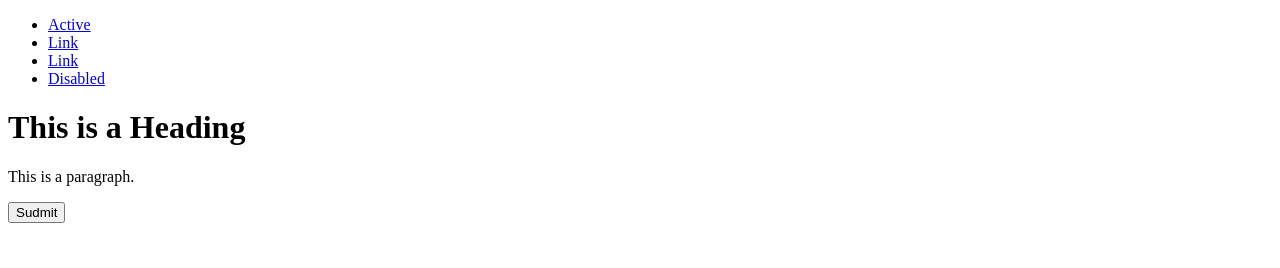
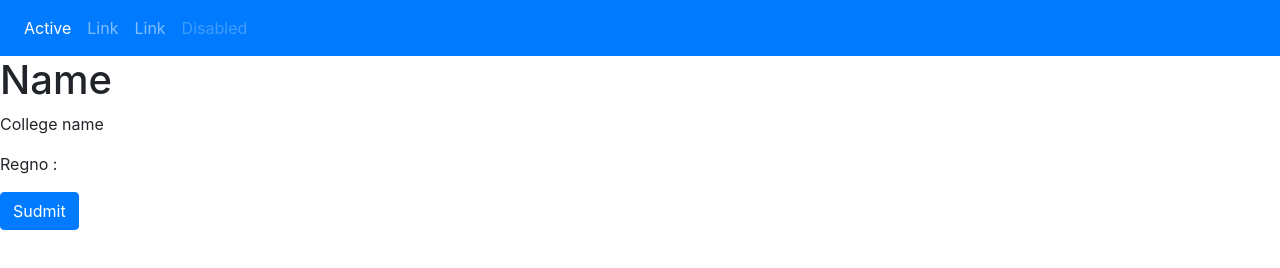
Before and after one commit to manugroot/manu-home1, a website: page public/htmls/index.html in a window 1280 px wide. Drawn offline with nearby package versions, Linux system fonts and the light colour scheme; files that its build step writes are made by us from their sources; files whose address does not match are found by name.

Commit message:
home product

```diff
--- a/public/htmls/index.html
+++ b/public/htmls/index.html
@@ -3,6 +3,8 @@
 <head>
 <title>Home Website</title>
 <link rel="shortcut icon" href="images/monitor.ico">
+<link rel="stylesheet" href="https://cdnjs.cloudflare.com/ajax/libs/twitter-bootstrap/4.4.1/css/bootstrap.min.css" />
+<link rel="stylesheet" href="https://cdnjs.cloudflare.com/ajax/libs/font-awesome/5.11.2/css/all.min.css" />
 <link rel="stylesheet" href="css/site.css">
 
 </head>
@@ -27,12 +29,15 @@
 		</nav>
 
 
-<h1>This is a Heading</h1>
-<p>This is a paragraph.</p>
+<h1 id="h1">Name</h1>
+<p id="clg">College name</p>
+<p id="rengno">Regno :</p>
 
 
 <input class="btn btn-primary" type="button" value="Sudmit"></input>
 
+<script src="https://cdnjs.cloudflare.com/ajax/libs/jquery/3.4.1/jquery.min.js"></script>
+<script src="https://cdnjs.cloudflare.com/ajax/libs/twitter-bootstrap/4.4.1/js/bootstrap.min.js"></script>
 
 <script src="js/site.js"></script>
 </body>
```
